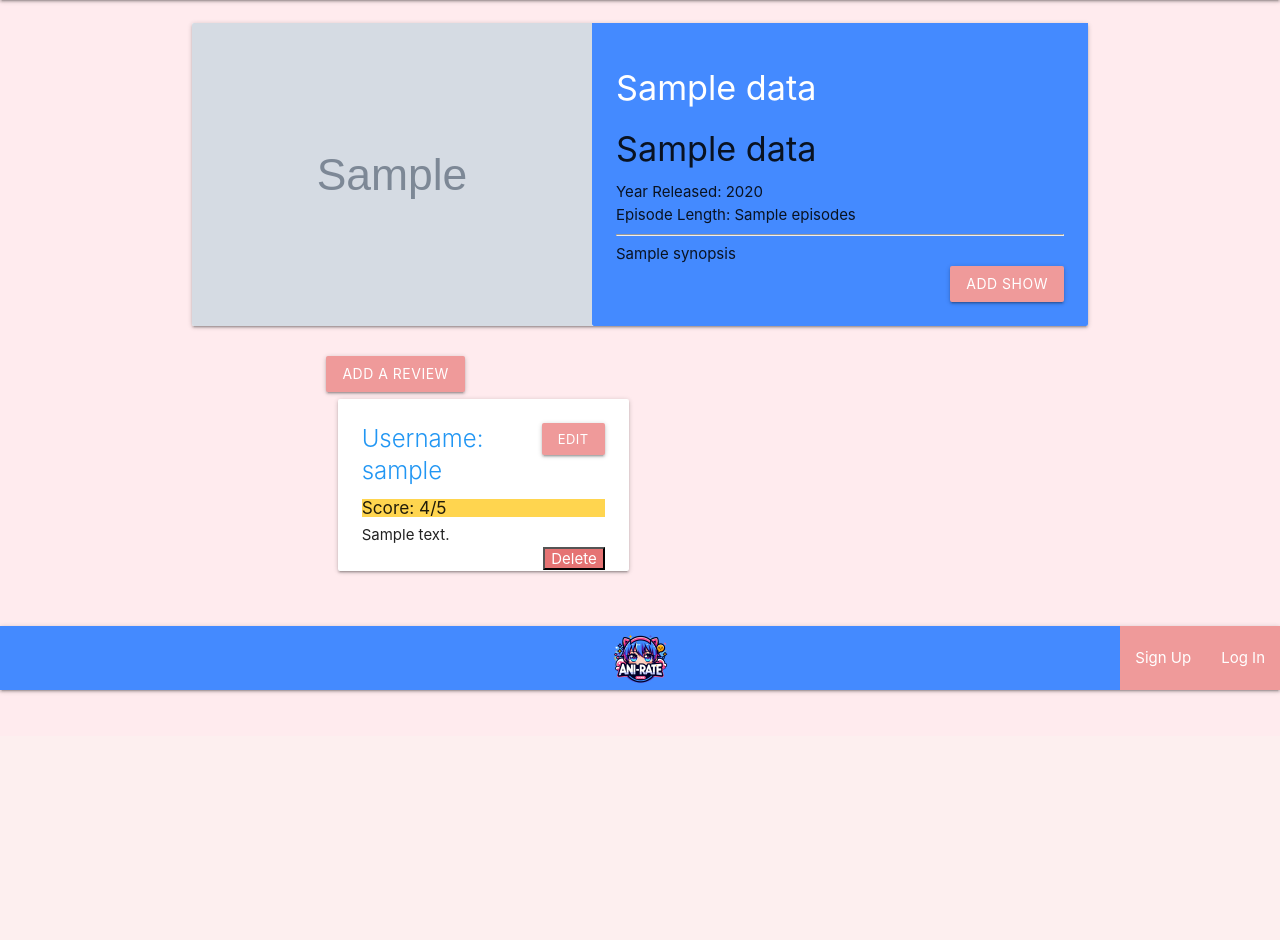
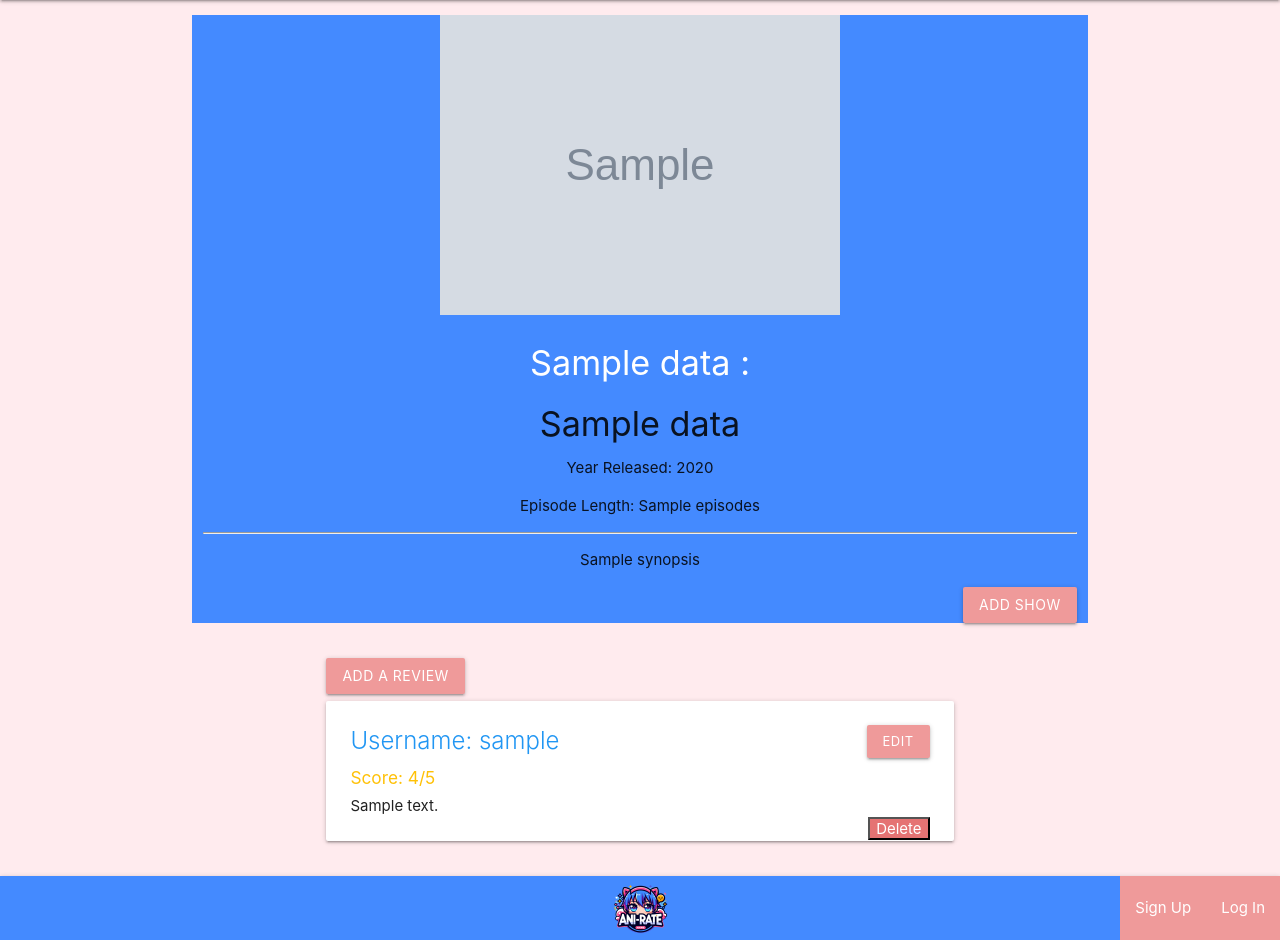
Before and after one commit to nickkucway/anirate, a Django app: page /details/1 in a window 1280 px wide. Shown: the part 64-1004 px from the top of the page. Before the commit the page ends 758 px from the top, so only its background shows below. Run offline with Django 4.2, Linux system fonts and the light colour scheme; tables that the repository leaves empty hold one stand-in row (values such as "Sample post"); grey boxes marked "Sample" are stand-in pictures; a database or web service that is not in the repository returns one stand-in record (values such as "Sample title"); data that the repository does not hold is empty.

Commit message:
updated details page

```diff
--- a/main_app/templates/anime/details.html
+++ b/main_app/templates/anime/details.html
@@ -1,22 +1,17 @@
 {% extends 'base.html' %} {% block content %}
-
-<div class="section col s12 m7">
-  <div class="card horizontal">
-    <div class="card-image">
+<div class="row section">
+  <div class="col s12 blue accent-2 center-align">
     <img
+    class="responsive-img"
     src="{{ anime.images.jpg.image_url }}"
     alt="{{ anime.title_english }}"
   />
-    </div>
-    <div class="card-stacked">
-      <div class="card-content blue accent-2">
-        <h4 class="header white-text">{{ anime.title_english }}</h4>
+  <h4 class="header white-text">{{ anime.title_english }} : </h4>
       <h4>{{ anime.title_japanese }}</h4>
       <p>Year Released: {{ anime.year }}</p>
       <p>Episode Length: {{ anime.episodes }}</p>
       <hr />
       <p>{{ anime.synopsis }}</p>
-
       <form action="{% url 'add_to_watchlist' anime.mal_id %}" method="POST">
         {% csrf_token %}
         <input type="hidden" name="show" value="{{anime.mal_id}}" />
@@ -38,7 +33,7 @@
   </div>
 </div>
 </div>
-
+</div>
 <!-- Reviews -->
 <div class="container">
   <div class="row">
@@ -51,9 +46,6 @@
     </button>
     <div class="">
       {% for review in reviews %}
-
-      <div class="row">
-        <div class="col s12 m6">
           <div class="card white">
             <div class="card-content ">
               <button class="right red lighten-3 waves-effect waves-light btn-small">
@@ -64,13 +56,9 @@
                 >
               </button>
               <span class="card-title blue-text"> Username: {{review.user}}</span>
-
-              <h6 class="amber lighten-2">Score: {{review.rating}}/5</h6>
-
+              <h6 class="amber-text lighten-2">Score: {{review.rating}}/5</h6>
               <p>{{review.review_content}}</p>
               <!-- </ul> -->
-
-
               <button class=" delete right red lighten-2 waves-effect waves-light">
                 <a
                   class="white-text"
@@ -80,20 +68,9 @@
               </button>
             </div>
           </div>
-
-
         </div>
       </div>
     </div>
     {% endfor %}
   </div>
-
-  <!--
-<button class="submit btn red lighten-3 waves-effect waves-light  " >
-  <a class='white-text'href="{% url 'reviews_create' %}?show={{ anime.mal_id }}">Add A Review</a>
-</button>
-
-
-</div> -->
-</div>
 {% endblock %}
```
Lines whose indentation alone changed are shown as unchanged.
